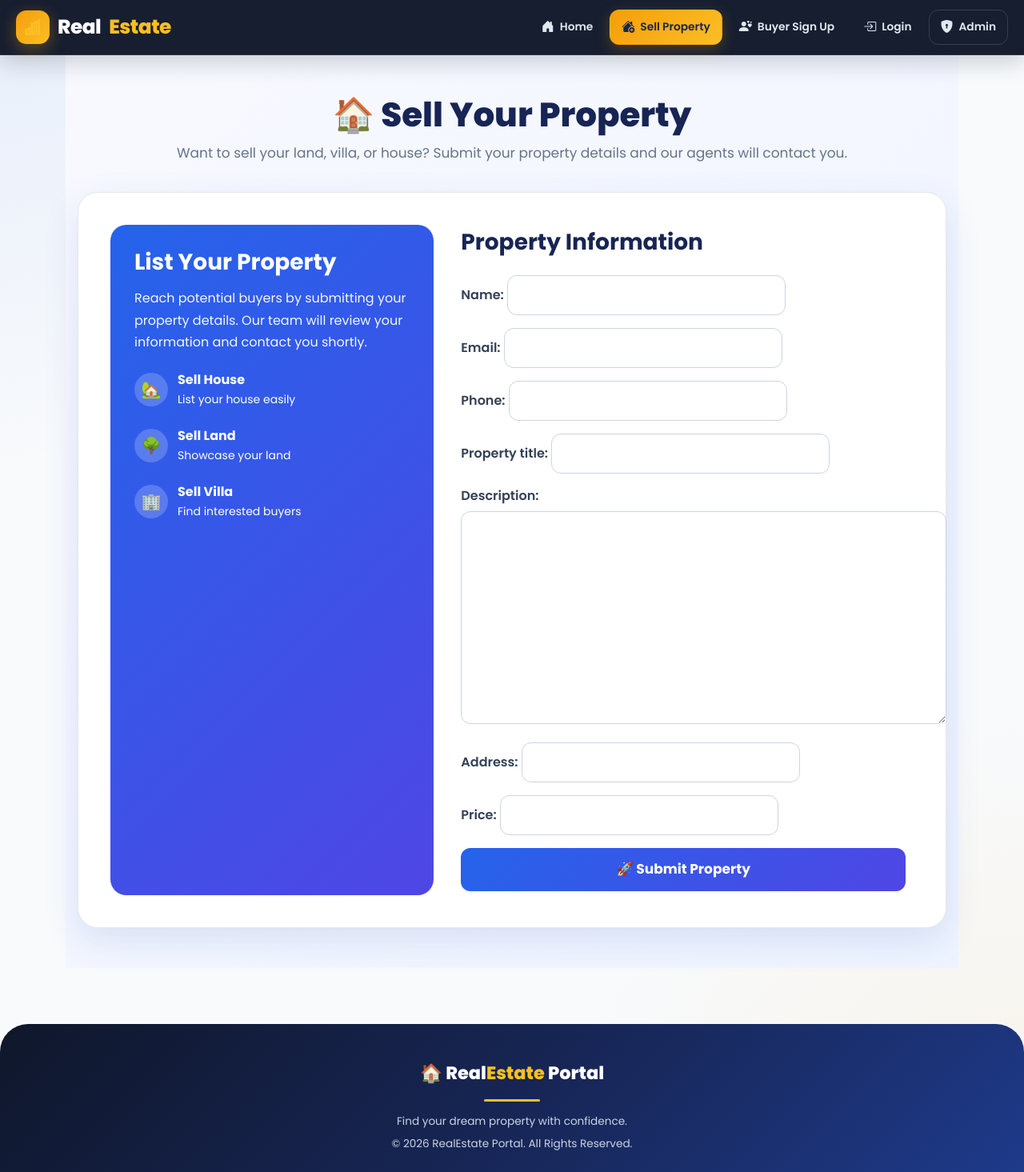
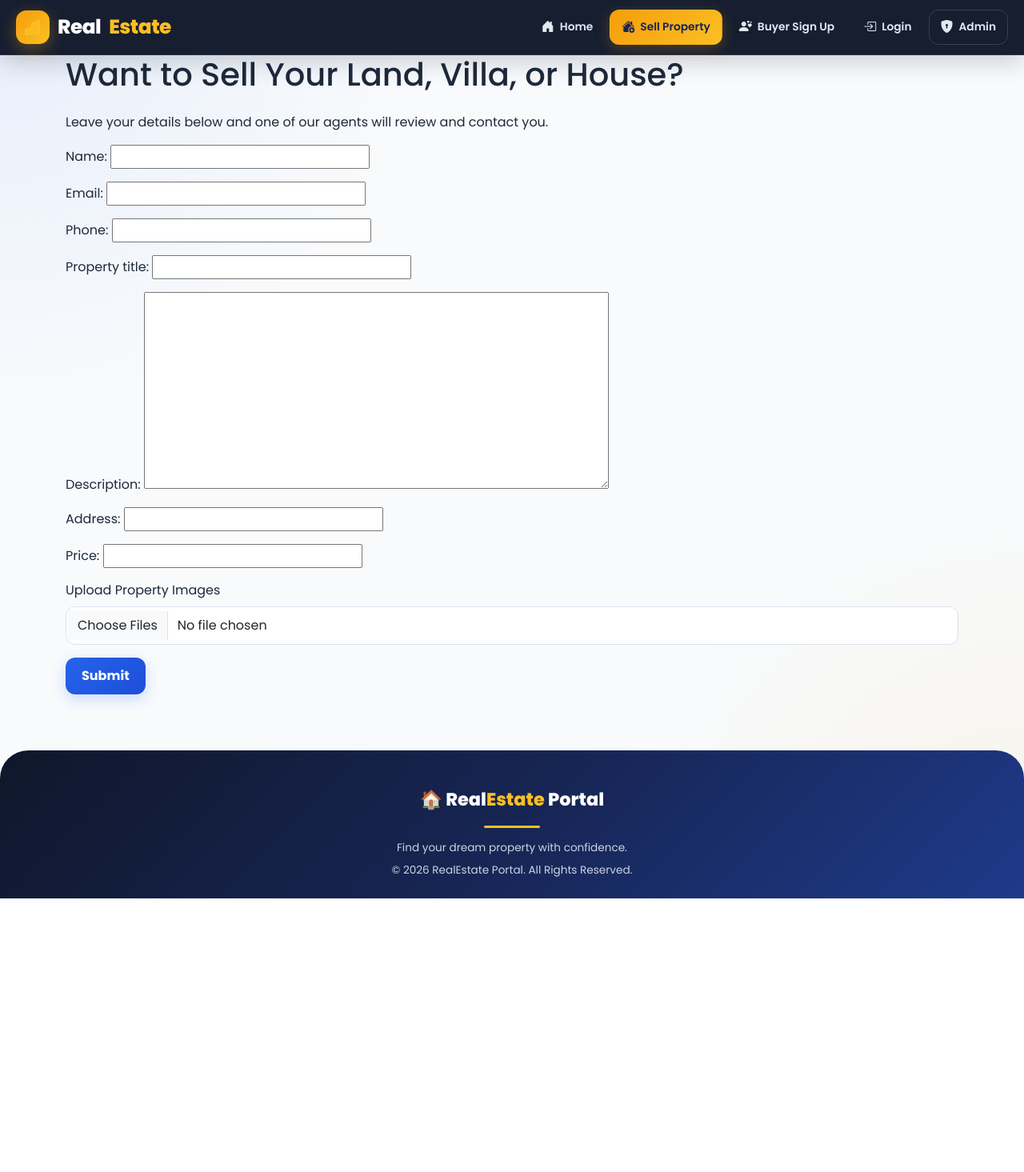
Before and after one commit to Keerthi-3009/real-estate-project, a Django app: page /sell/ in a window 1280 px wide. Shown: the whole page at 80% size. After the commit the page ends 1123 px from the top, so only its background shows below. Run offline with Django 5.2, Linux system fonts and the light colour scheme.

Commit message:
Add multi-image upload to Sell Your Property form

```diff
--- a/listings/templates/listings/sell_property.html
+++ b/listings/templates/listings/sell_property.html
@@ -1,257 +1,15 @@
-{% extends "listings/base.html" %}
-
-{% block title %}Sell Your Property | RealEstate{% endblock %}
-
+{% extends 'listings/base.html' %}
+{% block title %}Sell Your Property{% endblock %}
 {% block content %}
-
-<style>
-    .sell-page {
-        padding: 50px 15px;
-        background: linear-gradient(135deg, #f8f9ff, #eef4ff);
-        min-height: 85vh;
-    }
-
-    .sell-container {
-        max-width: 1100px;
-        margin: auto;
-    }
-
-    .sell-heading {
-        text-align: center;
-        margin-bottom: 35px;
-    }
-
-    .sell-heading h1 {
-        font-size: 42px;
-        font-weight: 800;
-        color: #172554;
-        margin-bottom: 10px;
-    }
-
-    .sell-heading p {
-        font-size: 17px;
-        color: #64748b;
-    }
-
-    .sell-card {
-        background: white;
-        border-radius: 25px;
-        padding: 40px;
-        box-shadow: 0 15px 45px rgba(30, 64, 175, 0.12);
-        border: 1px solid #e5e7eb;
-    }
-
-    .sell-info {
-        background: linear-gradient(135deg, #2563eb, #4f46e5);
-        color: white;
-        border-radius: 20px;
-        padding: 30px;
-        height: 100%;
-    }
-
-    .sell-info h2 {
-        font-size: 28px;
-        font-weight: 700;
-        margin-bottom: 15px;
-    }
-
-    .sell-info p {
-        line-height: 1.7;
-        opacity: 0.95;
-    }
-
-    .sell-feature {
-        display: flex;
-        align-items: center;
-        gap: 12px;
-        margin-top: 22px;
-    }
-
-    .sell-feature-icon {
-        width: 42px;
-        height: 42px;
-        border-radius: 50%;
-        background: rgba(255,255,255,0.2);
-        display: flex;
-        align-items: center;
-        justify-content: center;
-        font-size: 20px;
-    }
-
-    .sell-form {
-        padding: 5px 10px;
-    }
-
-    .sell-form h3 {
-        color: #172554;
-        font-weight: 700;
-        margin-bottom: 25px;
-    }
-
-    .sell-form label {
-        font-weight: 600;
-        color: #334155;
-        margin-bottom: 7px;
-    }
-
-    .sell-form input,
-    .sell-form textarea,
-    .sell-form select {
-        border-radius: 12px;
-        border: 1px solid #cbd5e1;
-        padding: 12px 15px;
-        transition: 0.3s;
-    }
-
-    .sell-form input:focus,
-    .sell-form textarea:focus,
-    .sell-form select:focus {
-        border-color: #2563eb;
-        box-shadow: 0 0 0 3px rgba(37, 99, 235, 0.12);
-    }
-
-    .sell-submit {
-        width: 100%;
-        border: none;
-        border-radius: 12px;
-        padding: 14px;
-        font-size: 17px;
-        font-weight: 700;
-        color: white;
-        background: linear-gradient(135deg, #2563eb, #4f46e5);
-        transition: 0.3s;
-    }
-
-    .sell-submit:hover {
-        transform: translateY(-2px);
-        box-shadow: 0 10px 25px rgba(37, 99, 235, 0.25);
-    }
-
-    .image-upload {
-        border: 2px dashed #cbd5e1;
-        border-radius: 15px;
-        padding: 20px;
-        background: #f8fafc;
-    }
-
-    @media (max-width: 768px) {
-        .sell-heading h1 {
-            font-size: 32px;
-        }
-
-        .sell-card {
-            padding: 20px;
-        }
-
-        .sell-info {
-            margin-bottom: 25px;
-        }
-    }
-</style>
-
-<div class="sell-page">
-
-    <div class="sell-container">
-
-        <div class="sell-heading">
-            <h1>🏠 Sell Your Property</h1>
-            <p>
-                Want to sell your land, villa, or house?
-                Submit your property details and our agents will contact you.
-            </p>
-        </div>
-
-        <div class="sell-card">
-
-            <div class="row g-4">
-
-                <!-- LEFT INFORMATION -->
-                <div class="col-lg-5">
-
-                    <div class="sell-info">
-
-                        <h2>List Your Property</h2>
-
-                        <p>
-                            Reach potential buyers by submitting your property
-                            details. Our team will review your information and
-                            contact you shortly.
-                        </p>
-
-                        <div class="sell-feature">
-                            <div class="sell-feature-icon">🏡</div>
-                            <div>
-                                <strong>Sell House</strong><br>
-                                <small>List your house easily</small>
-                            </div>
-                        </div>
-
-                        <div class="sell-feature">
-                            <div class="sell-feature-icon">🌳</div>
-                            <div>
-                                <strong>Sell Land</strong><br>
-                                <small>Showcase your land</small>
-                            </div>
-                        </div>
-
-                        <div class="sell-feature">
-                            <div class="sell-feature-icon">🏢</div>
-                            <div>
-                                <strong>Sell Villa</strong><br>
-                                <small>Find interested buyers</small>
-                            </div>
-                        </div>
-
-                    </div>
-
-                </div>
-
-
-                <!-- RIGHT FORM -->
-                <div class="col-lg-7">
-
-                    <div class="sell-form">
-
-                        <h3>Property Information</h3>
-
-                        <form method="post" enctype="multipart/form-data">
-
-                            {% csrf_token %}
-
-                            {% for field in form %}
-
-                                <div class="mb-3">
-
-                                    {{ field.label_tag }}
-
-                                    {{ field }}
-
-                                    {% if field.errors %}
-                                        <div class="text-danger small mt-1">
-                                            {{ field.errors }}
-                                        </div>
-                                    {% endif %}
-
-                                </div>
-
-                            {% endfor %}
-
-                            <button type="submit" class="sell-submit">
-                                🚀 Submit Property
-                            </button>
-
-                        </form>
-
-                    </div>
-
-                </div>
-
-            </div>
-
-        </div>
-
+<h1 class="mb-4">Want to Sell Your Land, Villa, or House?</h1>
+<p>Leave your details below and one of our agents will review and contact you.</p>
+<form method="post" enctype="multipart/form-data">
+    {% csrf_token %}
+    {{ form.as_p }}
+    <div class="mb-3">
+        <label class="form-label">Upload Property Images</label>
+        <input type="file" name="images" multiple class="form-control">
     </div>
-
-</div>
-
+    <button type="submit" class="btn-colorful">Submit</button>
+</form>
 {% endblock %}
--- a/listings/views.py
+++ b/listings/views.py
@@ -2,6 +2,7 @@ from django.shortcuts import render, get_object_or_404, redirect
 from django.contrib.auth.decorators import login_required, user_passes_test
 from .forms import BuyerInquiryForm
 from django.contrib import messages
+from .models import SellerSubmission, SellerSubmissionImage
 
 from .models import (
     Property,
@@ -120,11 +121,18 @@ def property_inquiry(request, pk):
     return render(request, 'listings/property_inquiry.html', {'form': form, 'property': property})
 
 
+
+
 def sell_property(request):
     if request.method == 'POST':
         form = SellerSubmissionForm(request.POST, request.FILES)
         if form.is_valid():
-            form.save()
+            submission = form.save()
+
+            images = request.FILES.getlist('images')
+            for img in images:
+                SellerSubmissionImage.objects.create(submission=submission, image=img)
+
             messages.success(request, "Your property details were submitted successfully! An agent will contact you soon.")
             return redirect('property_list')
     else:
```
